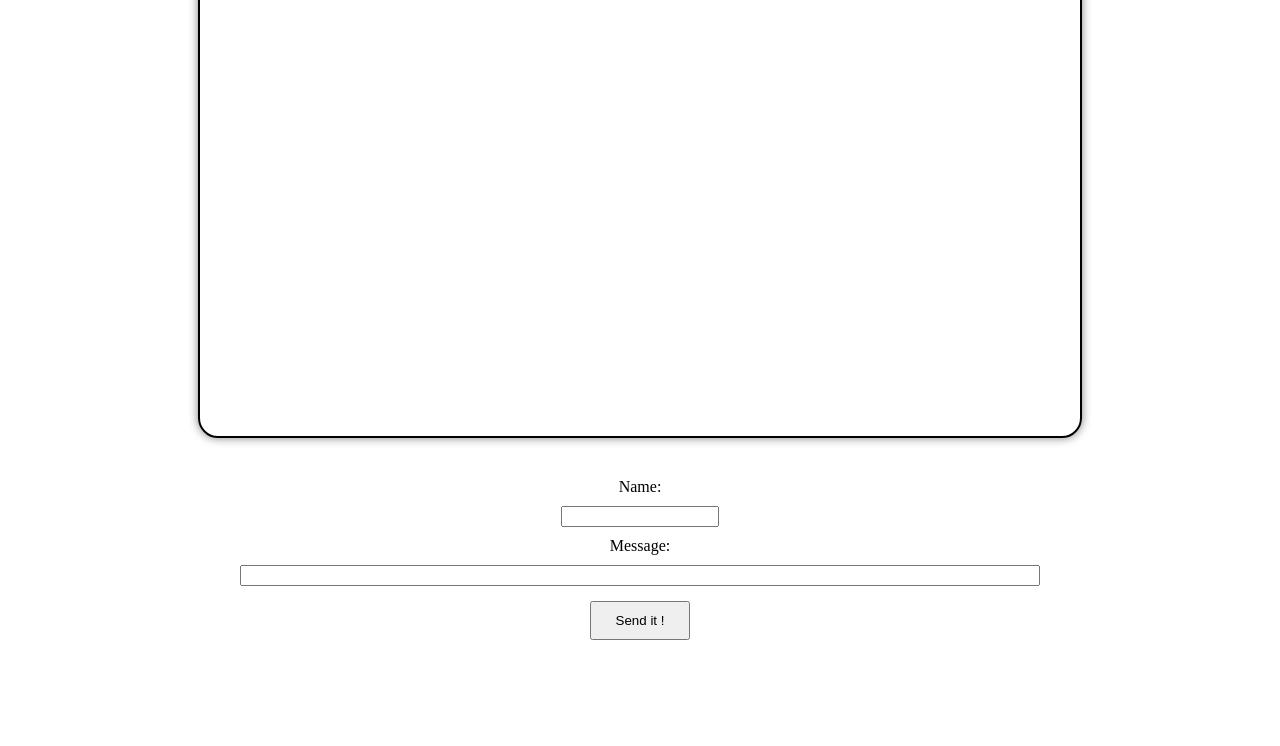
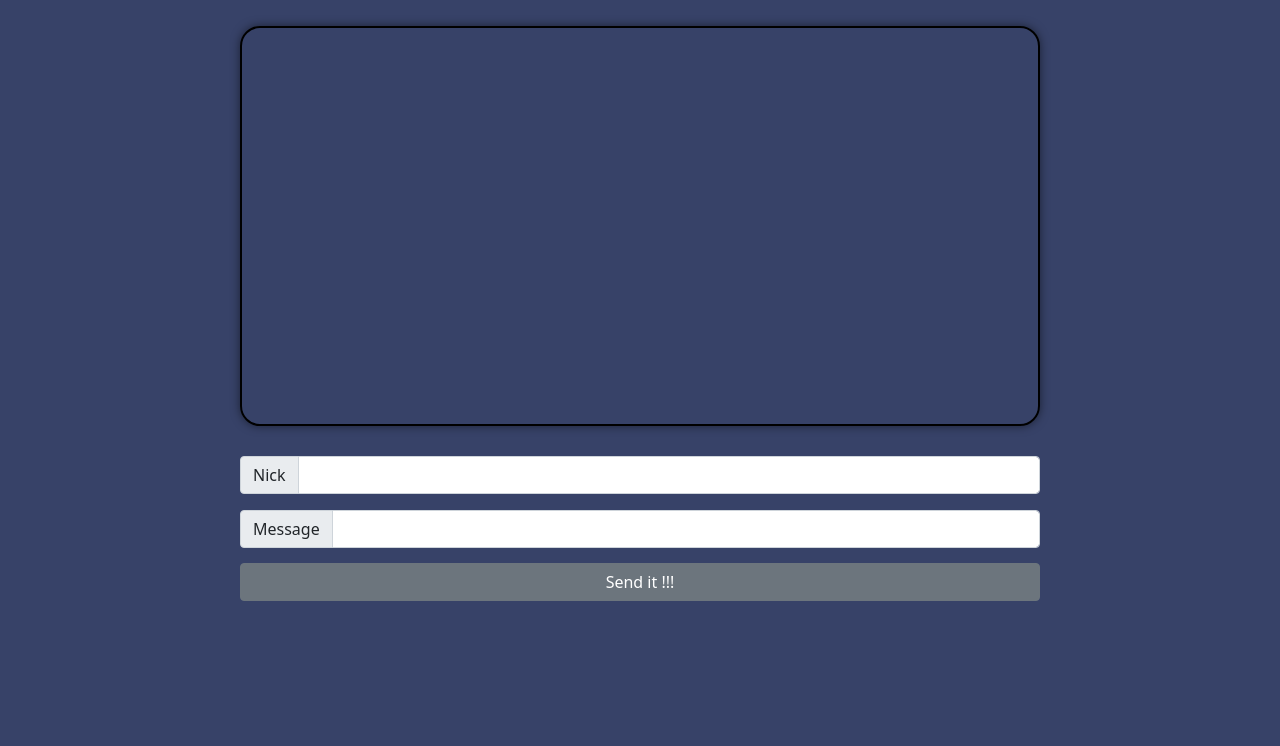
Before and after one commit to bany8/async-webbsocket-simple-chat, a plain HTML site: page client/index.html in a window 1280 px wide. Shown: the part 54-800 px from the top of the page. Drawn offline with nearby package versions, Linux system fonts and the light colour scheme.

Commit message:
add bootstrap, add enter functionality, clear input box after sending message

```diff
--- a/client/index.html
+++ b/client/index.html
@@ -1,24 +1,40 @@
 <!DOCTYPE html>
 <html lang="en">
   <head>
+    <meta charset="utf-8">
+    <meta name="viewport" content="width=device-width, initial-scale=1">
     <title>Python websockets chat</title>
+    <link href="https://cdn.jsdelivr.net/npm/bootstrap@5.0.2/dist/css/bootstrap.min.css" rel="stylesheet" integrity="sha384-EVSTQN3/azprG1Anm3QDgpJLIm9Nao0Yz1ztcQTwFspd3yD65VohhpuuCOmLASjC" crossorigin="anonymous">
     <link rel="stylesheet" href="style.css">
   </head>
   <body>
+    <nav class="navbar navbar-dark  bg-dark">
+      <div class="container-fluid">
+        <span class="navbar-brand mb-0 h1">Old-chool Chat</span>
+      </div>
+    </nav>
     <div class="container">
       <div class="chat" id="chat">
       </div>
       <div class="underchat">
         <form>
-          <label class="label">Name: </label>
-          <input class="name" id="name">
-          <label class="label2">Message: </label>
-          <input type="text" class="message2" id="message"/>
+          <div class="input-group mb-3">
+            <span class="input-group-text" id="inputGroup-sizing-default">Nick</span>
+            <input type="text" id="name" class="form-control" aria-label="Sizing example input" aria-describedby="inputGroup-sizing-default">
+          </div>
+          <div class="input-group">
+            <span class="input-group-text">Message</span>
+            <input class="form-control" id="message" aria-label="Message">
+          </div>
         </form>
-        <button class="button" id="button">Send it !</button>
+        <button type="button" id="button" class="btn btn-secondary">Send it !!!</button>
       </div>
-
     </div>
+    <script src="https://cdn.jsdelivr.net/npm/bootstrap@5.0.2/dist/js/bootstrap.bundle.min.js" integrity="sha384-MrcW6ZMFYlzcLA8Nl+NtUVF0sA7MsXsP1UyJoMp4YLEuNSfAP+JcXn/tWtIaxVXM" crossorigin="anonymous"></script>
+    <!--
+    <script src="https://cdn.jsdelivr.net/npm/@popperjs/core@2.9.2/dist/umd/popper.min.js" integrity="sha384-IQsoLXl5PILFhosVNubq5LC7Qb9DXgDA9i+tQ8Zj3iwWAwPtgFTxbJ8NT4GN1R8p" crossorigin="anonymous"></script>
+    <script src="https://cdn.jsdelivr.net/npm/bootstrap@5.0.2/dist/js/bootstrap.min.js" integrity="sha384-cVKIPhGWiC2Al4u+LWgxfKTRIcfu0JTxR+EQDz/bgldoEyl4H0zUF0QKbrJ0EcQF" crossorigin="anonymous"></script>
+    -->
     <script src="main.js" type="module"></script>
   </body>
 </html>
--- a/client/main.js
+++ b/client/main.js
@@ -5,12 +5,9 @@ function scrollDown(){
   const scrollContainer = document.getElementById("chat");
   scrollContainer.scrollTop = scrollContainer.scrollHeight - scrollContainer.clientHeight;
   });
-
 }
 
-function sendMessage(websocket) {
-  const button = document.getElementById("button");
-  button.addEventListener("click", () => {
+function send(websocket, inputElement) {
   const name = document.getElementById("name").value;
   const message = document.getElementById("message").value;
 
@@ -20,6 +17,22 @@ function sendMessage(websocket) {
     "message": message,
   };
   websocket.send(JSON.stringify(event));
+
+  inputElement.value = "";
+}
+
+function sendMessage(websocket) {
+  const button = document.getElementById("button");
+  const inputElement = document.getElementById("message");
+
+  inputElement.addEventListener("keyup", (event) => {
+    if (event.key === "Enter") {
+      send(websocket, inputElement);
+    }
+  });
+
+  button.addEventListener("click", () => {
+    send(websocket, inputElement);
   });
 }
 
--- a/client/style.css
+++ b/client/style.css
@@ -1,14 +1,19 @@
+body {
+    background-color: #374268;
+}
 span {
     font-weight: bold;
 }
 p {
     padding-left: 40px;
+    color: white;
 }
 
 .container {
     display: flex;
     flex-direction: column;
     align-items: center;
+    margin-top: 30px;
 }
 .chat{
     box-shadow: 0 0 10px rgba(0, 0, 0, 0.5);
@@ -29,17 +34,7 @@ form {
     flex-direction: column;
     width: 800px;
 }
-label {
-    align-self: center;
-    padding: 10px;
+
+.btn {
+    margin-top: 15px;
 }
-.button {
-    width: 100px;
-    align-self: center;
-    padding: 10px;
-    margin: 15px;
-}
-.name {
-    width: 150px;
-    align-self: center;
-}
```
Also changed, not shown: 1 other file. Lines whose indentation alone changed are shown as unchanged.
